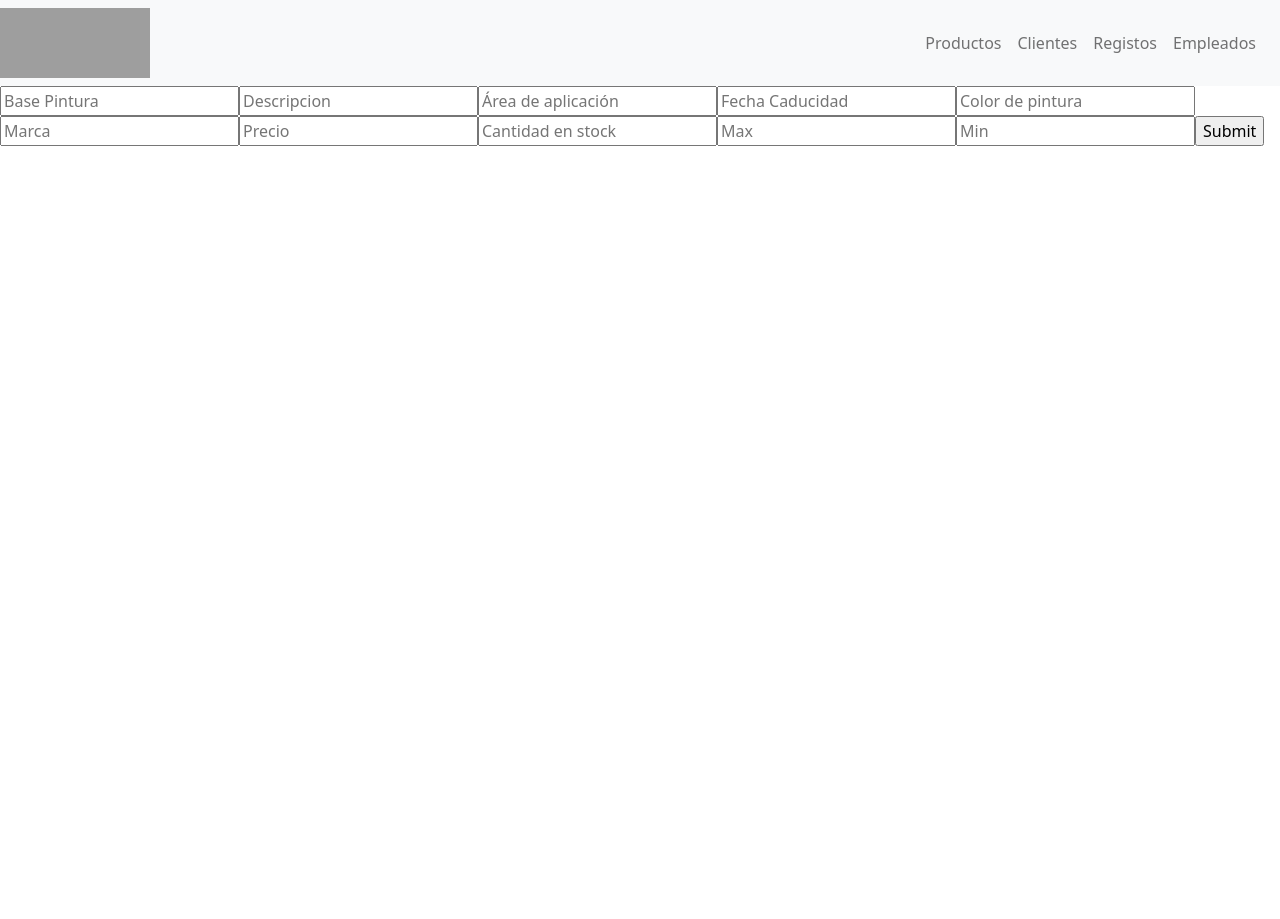
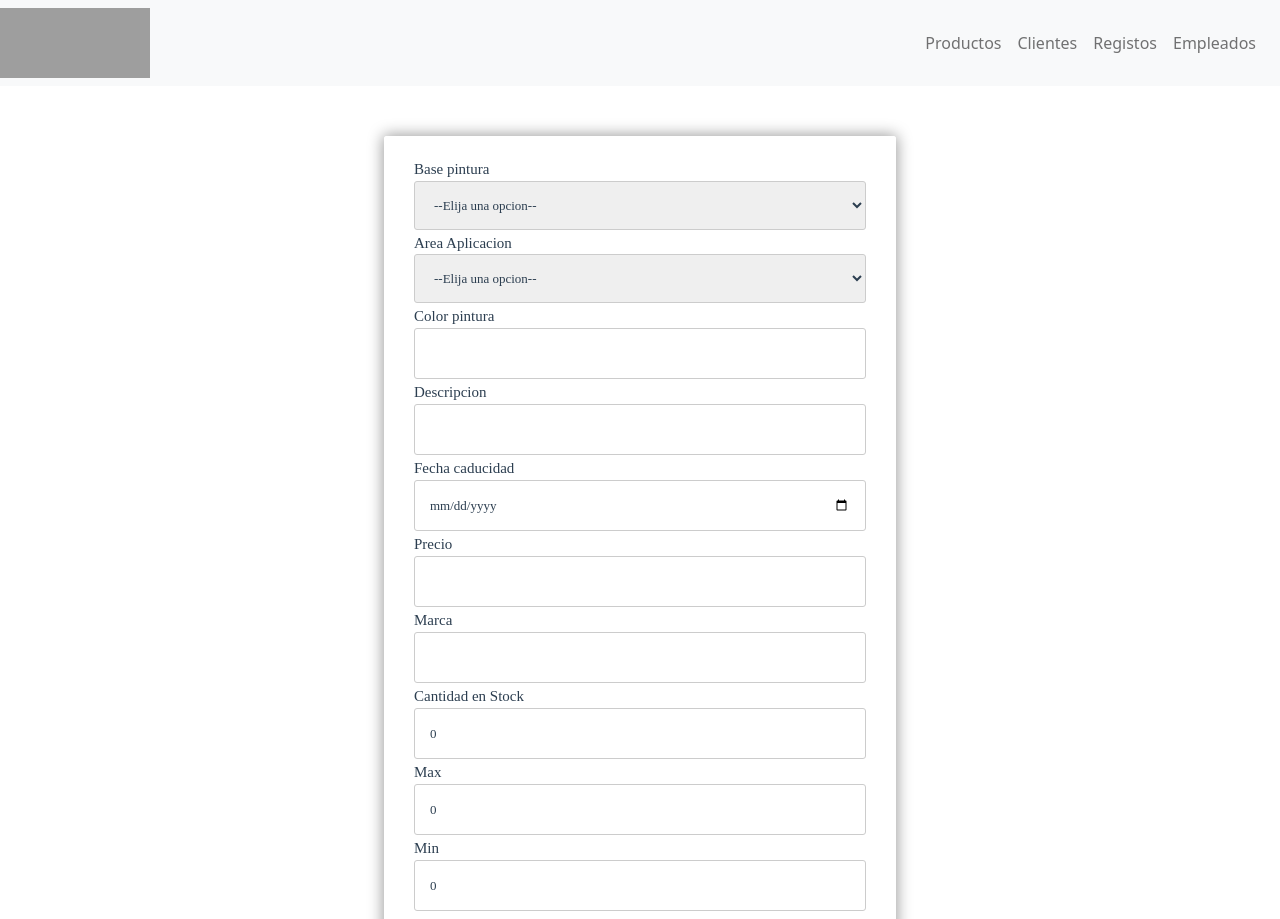
Before and after one commit to chosepxx/deployFront, a React (Create React App) app in the folder lanco-front/: page /productForm in a window 1280 px wide. Shown: the top 919 px of the page. Before the commit the page ends 800 px from the top, so only its background shows below. Built offline with nearby package versions, Linux system fonts and the light colour scheme; grey boxes are pictures that could not be loaded.

Commit message:
modulo basicamente listo

```diff
--- a/lanco-front/package.json
+++ b/lanco-front/package.json
@@ -5,6 +5,7 @@
   "dependencies": {
     "@emotion/react": "^11.10.5",
     "@emotion/styled": "^11.10.5",
+    "@hookform/error-message": "^2.0.1",
     "@mui/icons-material": "^5.10.9",
     "@mui/material": "^5.10.13",
     "@mui/styled-engine-sc": "^5.10.6",
--- a/lanco-front/src/component/ProductForm.js
+++ b/lanco-front/src/component/ProductForm.js
@@ -1,29 +1,235 @@
-import React from "react";
+import React, { useEffect } from "react";
 import { useForm } from "react-hook-form";
+import { useState } from "react";
+import { addProduct } from "../services/ProductService";
+import { Routes, Route, useNavigate } from "react-router-dom";
+import { getCurrentDate } from "./utils/date";
 
+const initialValues = {
+  base_pintura: "",
+  precio: "",
+  area_aplicacion: "",
+  fecha_caducidad: "",
+  color_pintura: "",
+  cantidad_stock: 0,
+  descripcion: "",
+  marca: "",
+  max: 0,
+  min: 0,
+};
+
+const options = [
+  { value: "", text: "--Elija una opcion--" },
+  { value: "Agua", text: "Agua " },
+  { value: "Aceite", text: "Aceite " },
+  { value: "Acrílica ", text: "Acrílica " },
+];
+const options2 = [
+  { value: "", text: "--Elija una opcion--" },
+  { value: "Pared", text: "Pared " },
+  { value: "Techo", text: "Techo " },
+  { value: "Hierro ", text: "Hierro " },
+];
 export default function ProductForm() {
-  const {
-    register,
-    handleSubmit,
-    formState: { errors },
-  } = useForm();
-  const onSubmit = (data) => console.log(data);
-  console.log(errors);
+  const [values, setValues] = useState(initialValues);
+  const [selected, setSelected] = useState(options[0].value);
+  const [selected2, setSelected2] = useState(options2[0].value);
+  const [error, setError] = useState({ fields: {}, errors: {} });
+
+  const navigate = useNavigate();
+
+  const handleInputChange = (e) => {
+    console.log(error.errors);
+    if (e.target.name === "base_pintura") {
+      setSelected(e.target.value);
+    }
+
+    if (e.target.name === "area_aplicacion") {
+      setSelected2(e.target.value);
+    }
+
+    const { name, value } = e.target;
+    setValues({
+      ...values,
+      [name]: value,
+    });
+  };
+
+  function handleValidation() {
+    let fields = values;
+    let errors = {};
+    let formIsValid = true;
+
+    //Name
+    if (!fields.descripcion.trim()) {
+      formIsValid = false;
+      errors["descripcion"] = "            No puede ser vacio";
+    }
+    if (!fields.color_pintura.trim()) {
+      formIsValid = false;
+      errors["color_pintura"] = "            No puede ser vacio";
+    }
+    if (!fields.marca.trim()) {
+      formIsValid = false;
+      errors["marca"] = " No puede ser vacio";
+    }
+    if (!fields.base_pintura) {
+      formIsValid = false;
+      errors["base_pintura"] = " Escoja una opcion";
+    }
+    if (!fields.area_aplicacion) {
+      formIsValid = false;
+      errors["area_aplicacion"] = " Escoja una opcion";
+    }
+    if (!fields.area_aplicacion) {
+      formIsValid = false;
+      errors["area_aplicacion"] = " Escoja una opcion";
+    }
+    var d1 = new Date(fields.fecha_caducidad);
+    var d2 = new Date();
+
+    if (d1.getTime() < d2.getTime()) {
+      formIsValid = false;
+      errors["fecha_caducidad"] = " Fecha no puede ser menor al dia Actual";
+    }
+
+    if (
+      Number(fields.cantidad_stock) > Number(fields.max) ||
+      Number(fields.cantidad_stock) < Number(fields.min)
+    ) {
+      formIsValid = false;
+      errors["cantidad_stock"] =
+        " El stock no puede ser mayor al max ni menor al min";
+    }
+
+    setError({ errors: errors });
+    return formIsValid;
+  }
+
+  const handleOnSubmit = (e) => {
+    e.preventDefault();
+    if (handleValidation()) {
+      console.log(values);
+      addProduct(values);
+      navigate("/productos");
+    }
+    /*
+     */
+  };
 
   return (
-    <form onSubmit={handleSubmit(onSubmit)}>
-      <input type="undefined" placeholder="Base Pintura" {...register} />
-      <input type="undefined" placeholder="Descripcion" {...register} />
-      <input type="undefined" placeholder="Área de aplicación" {...register} />
-      <input type="undefined" placeholder="Fecha Caducidad" {...register} />
-      <input type="undefined" placeholder="Color de pintura" {...register} />
-      <input type="undefined" placeholder="Marca" {...register} />
-      <input type="undefined" placeholder="Precio" {...register} />
-      <input type="undefined" placeholder="Cantidad en stock" {...register} />
-      <input type="undefined" placeholder="Max" {...register} />
-      <input type="undefined" placeholder="Min" {...register} />
+    <div>
+      <form id="msform" onSubmit={handleOnSubmit}>
+        <fieldset>
+          <label>Base pintura</label>
+          <span style={{ color: "red" }}>{error.errors["base_pintura"]}</span>
+          <select
+            name="base_pintura"
+            value={selected}
+            onChange={handleInputChange}
+          >
+            {options.map((option) => (
+              <option key={option.value} value={option.value}>
+                {option.text}
+              </option>
+            ))}
+          </select>
 
-      <input type="submit" />
-    </form>
+          <label>Area Aplicacion</label>
+          <span style={{ color: "red" }}>
+            {error.errors["area_aplicacion"]}
+          </span>
+          <select
+            name="area_aplicacion"
+            value={selected2}
+            onChange={handleInputChange}
+          >
+            {options2.map((option) => (
+              <option key={option.value} value={option.value}>
+                {option.text}
+              </option>
+            ))}
+          </select>
+          <label>Color pintura</label>
+          <span style={{ color: "red" }}>{error.errors["color_pintura"]}</span>
+          <input
+            value={values.color_pintura}
+            onChange={handleInputChange}
+            name="color_pintura"
+            required
+          />
+          <label>Descripcion</label>
+          <span style={{ color: "red" }}>{error.errors["descripcion"]}</span>
+          <input
+            value={values.descripcion}
+            onChange={handleInputChange}
+            name="descripcion"
+            required
+          />
+
+          <label>Fecha caducidad</label>
+          <span style={{ color: "red" }}>
+            {error.errors["fecha_caducidad"]}
+          </span>
+          <input
+            value={values.fecha_caducidad}
+            onChange={handleInputChange}
+            name="fecha_caducidad"
+            type="date"
+            required
+          />
+          <label>Precio</label>
+          <input
+            value={values.precio}
+            onChange={handleInputChange}
+            name="precio"
+            type="number"
+            required
+          />
+          <label>Marca</label>
+          <span style={{ color: "red" }}>{error.errors["marca"]}</span>
+          <input
+            value={values.marca}
+            onChange={handleInputChange}
+            name="marca"
+            required
+          />
+          <label>Cantidad en Stock</label>
+          <span style={{ color: "red" }}>{error.errors["cantidad_stock"]}</span>
+          <input
+            value={values.cantidad_stock}
+            onChange={handleInputChange}
+            name="cantidad_stock"
+            min="0"
+            type="number"
+            required
+          />
+          <label>Max</label>
+          <input
+            value={values.max}
+            onChange={handleInputChange}
+            name="max"
+            min="0"
+            type="number"
+            required
+          />
+
+          <label>Min</label>
+          <input
+            value={values.min}
+            onChange={handleInputChange}
+            name="min"
+            min="0"
+            type="number"
+            required
+          />
+
+          <button class="next action-button" disabled={false}>
+            {" "}
+            Registrar{" "}
+          </button>
+        </fieldset>
+      </form>
+    </div>
   );
 }
--- /dev/null
+++ b/lanco-front/src/component/utils/date.js
@@ -0,0 +1,10 @@
+export function getCurrentDate(separator = "-") {
+  let newDate = new Date();
+  let date = newDate.getDate();
+  let month = newDate.getMonth() + 1;
+  let year = newDate.getFullYear();
+
+  return `${year}${separator}${
+    month < 10 ? `0${month}` : `${month}`
+  }${separator}${date}`;
+}
--- a/lanco-front/src/public/css/styles.css
+++ b/lanco-front/src/public/css/styles.css
@@ -2,3 +2,93 @@ h1{
     justify-content: center;
     text-align: center;
 }
+
+/*custom font*/
+@import url(https://fonts.googleapis.com/css?family=Montserrat);
+
+/*basic reset*/
+* {margin: 0; padding: 0;}
+
+html {
+  height: 100%;
+  /*Image only BG fallback*/
+
+  /*background = gradient + image pattern combo*/
+  /*background:
+    //linear-gradient(rgba(196, 102, 0, 0.6), rgba(155, 89, 182, 0.6));*/
+}
+
+body {
+  font-family: montserrat, arial, verdana;
+}
+/*form styles*/
+#msform {
+  width: 50%;
+  margin: 50px auto;
+  text-align: left;
+  position: relative;
+}
+#msform fieldset {
+  background: white;
+  border: 0 none;
+  border-radius: 3px;
+  box-shadow: 0 0 15px 1px rgba(0, 0, 0, 0.4);
+  padding: 20px 30px;
+  box-sizing: border-box;
+  width: 80%;
+  margin: 0 10%;
+
+  /*stacking fieldsets above each other*/
+  position: relative;
+}
+/*Hide all except first fieldset*/
+#msform fieldset:not(:first-of-type) {
+  display: none;
+}
+/*inputs*/
+label{
+  box-sizing: border-box;
+  font-family: montserrat;
+  color: #2C3E50;
+  font-size: 15px;
+}
+#msform input, #msform textarea,#msform select {
+  padding: 15px;
+  border: 1px solid #ccc;
+  border-radius: 3px;
+
+  width: 100%;
+  box-sizing: border-box;
+  font-family: montserrat;
+  color: #2C3E50;
+  font-size: 13px;
+}
+/*buttons*/
+#msform .action-button {
+  width: 200px;
+  background: #27AE60;
+  font-weight: bold;
+  color: white;
+  border: 0 none;
+  border-radius: 1px;
+  cursor: pointer;
+  padding: 10px 5px;
+  margin: 10px 5px;
+
+}
+#msform .action-button:hover, #msform .action-button:focus {
+  box-shadow: 0 0 0 2px white, 0 0 0 3px #27AE60;
+}
+/*headings*/
+.fs-title {
+  font-size: 15px;
+  text-transform: uppercase;
+  color: #2C3E50;
+  margin-bottom: 10px;
+}
+.fs-subtitle {
+  font-weight: normal;
+  font-size: 13px;
+  color: #666;
+  margin-bottom: 20px;
+}
--- a/lanco-front/src/services/ProductService.js
+++ b/lanco-front/src/services/ProductService.js
@@ -37,3 +37,24 @@ export function deleteProduct(id) {
       console.error(error);
     });
 }
+
+export function addProduct(datas) {
+  console.log(datas);
+  const url = "http://localhost/proyecto-lanco-codigo/controller_productos.php";
+  const options = {
+    method: "POST",
+    withCredentials: false,
+    url: "http://localhost/proyecto-lanco-codigo/controller_productos.php",
+    data: datas,
+  };
+
+  return axios
+    .request(options)
+    .then((response) => {
+      const res = response.data;
+      return res;
+    })
+    .catch(function (error) {
+      console.error(error);
+    });
+}
```
Also changed, not shown: 1 other file (tests, documents, lock files or other folders).
